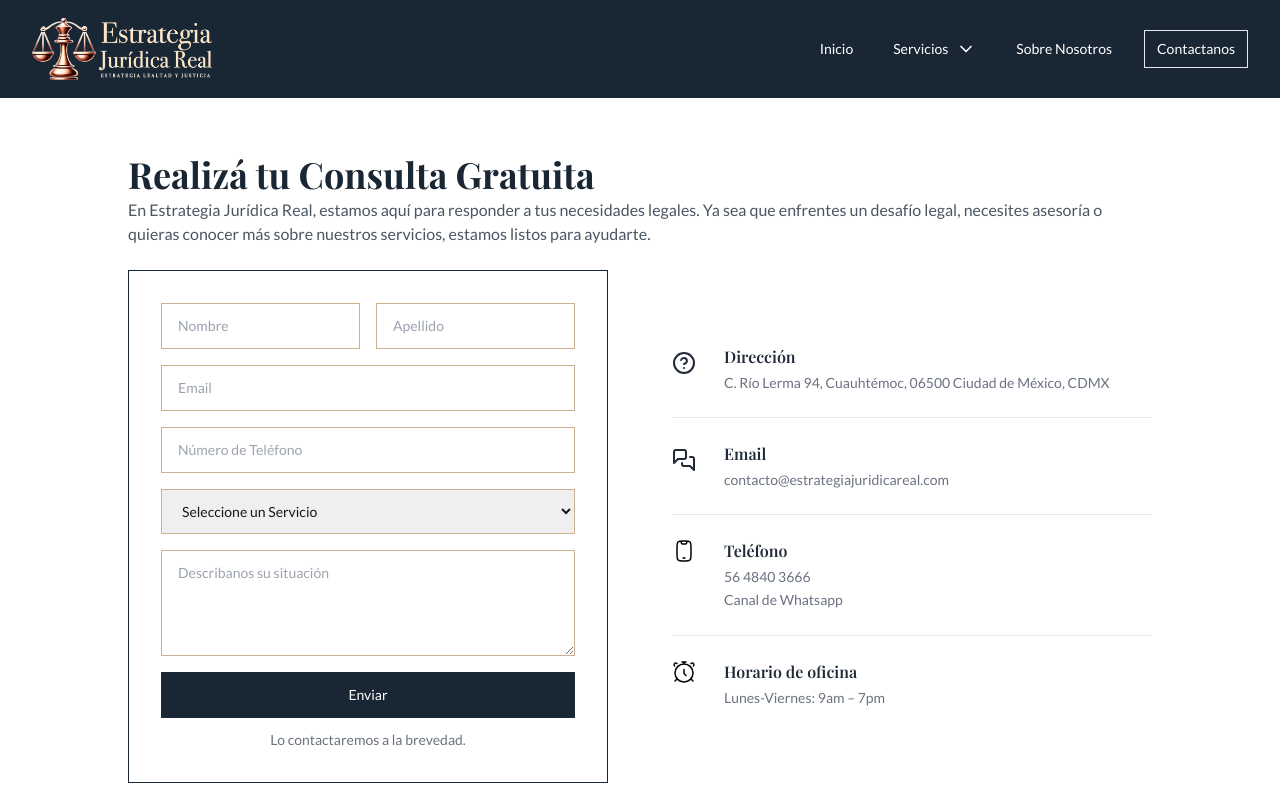
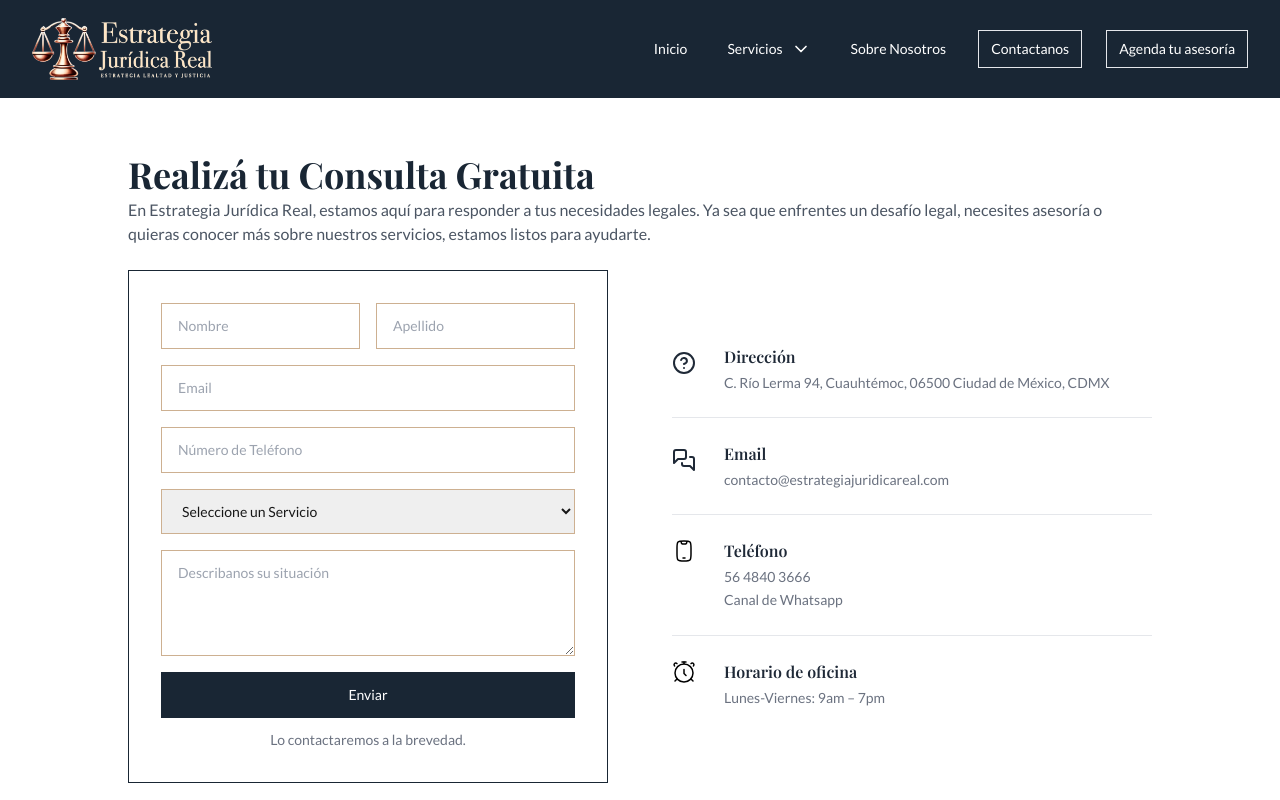
Before and after one commit to LihuelZerega/estrategia-juridica-real, a Next.js app: page /contacto in a window 1280 px wide. Shown: the top 800 px of the page. Built offline with nearby package versions, Linux system fonts and the light colour scheme; a web font is replaced by a local one.

Commit message:
asesoria button

```diff
--- a/src/components/layout/navbar/index.tsx
+++ b/src/components/layout/navbar/index.tsx
@@ -153,6 +153,12 @@ function Index() {
             >
               Contactanos
             </Link>
+            <Link
+              className="py-2 px-3 flex items-center text-sm/5 text-white hover:bg-gold border"
+              href="https://cal.com/estrategia-real-wopazi"
+            >
+              Agenda tu asesoría
+            </Link>
           </div>
         </motion.div>
       </nav>
```
